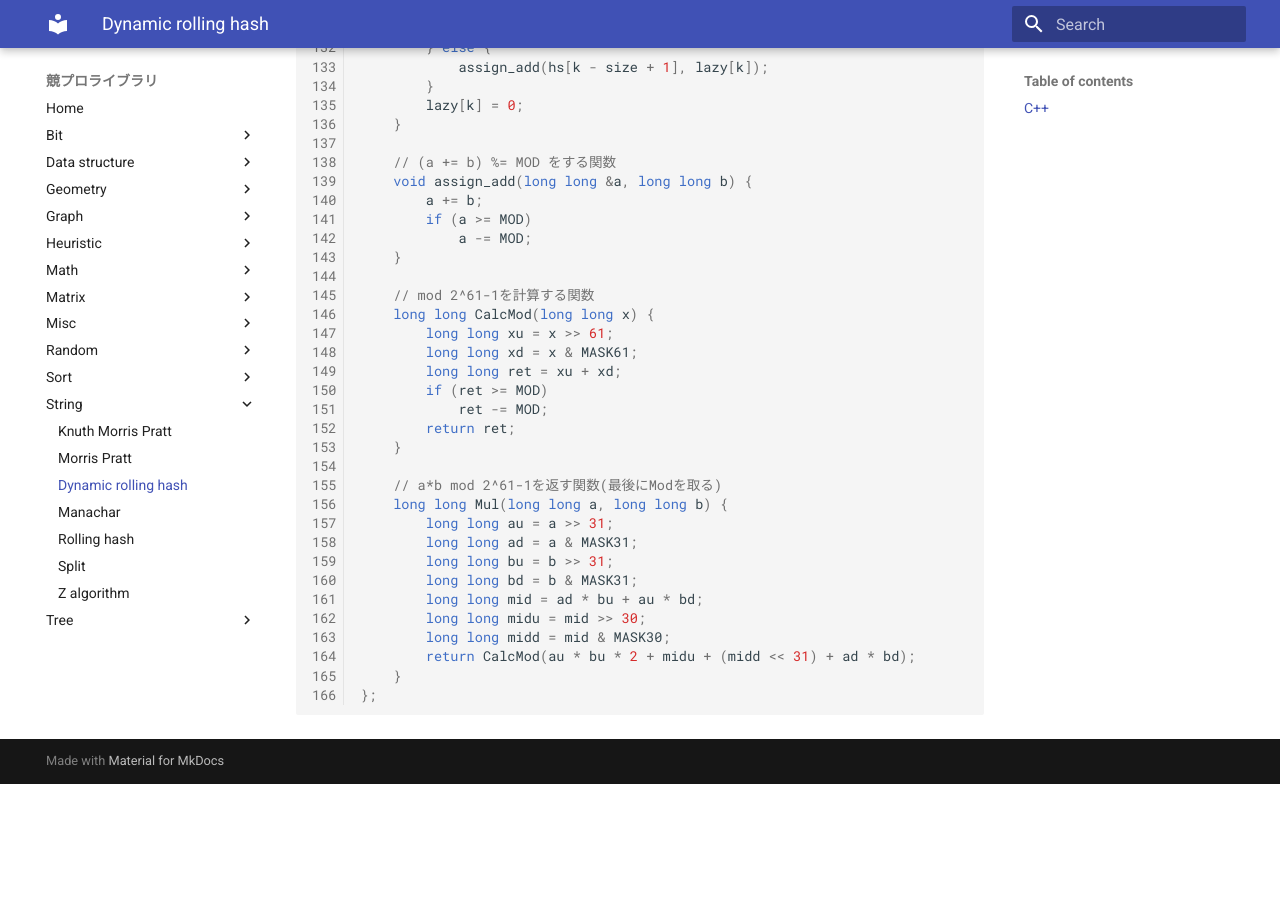
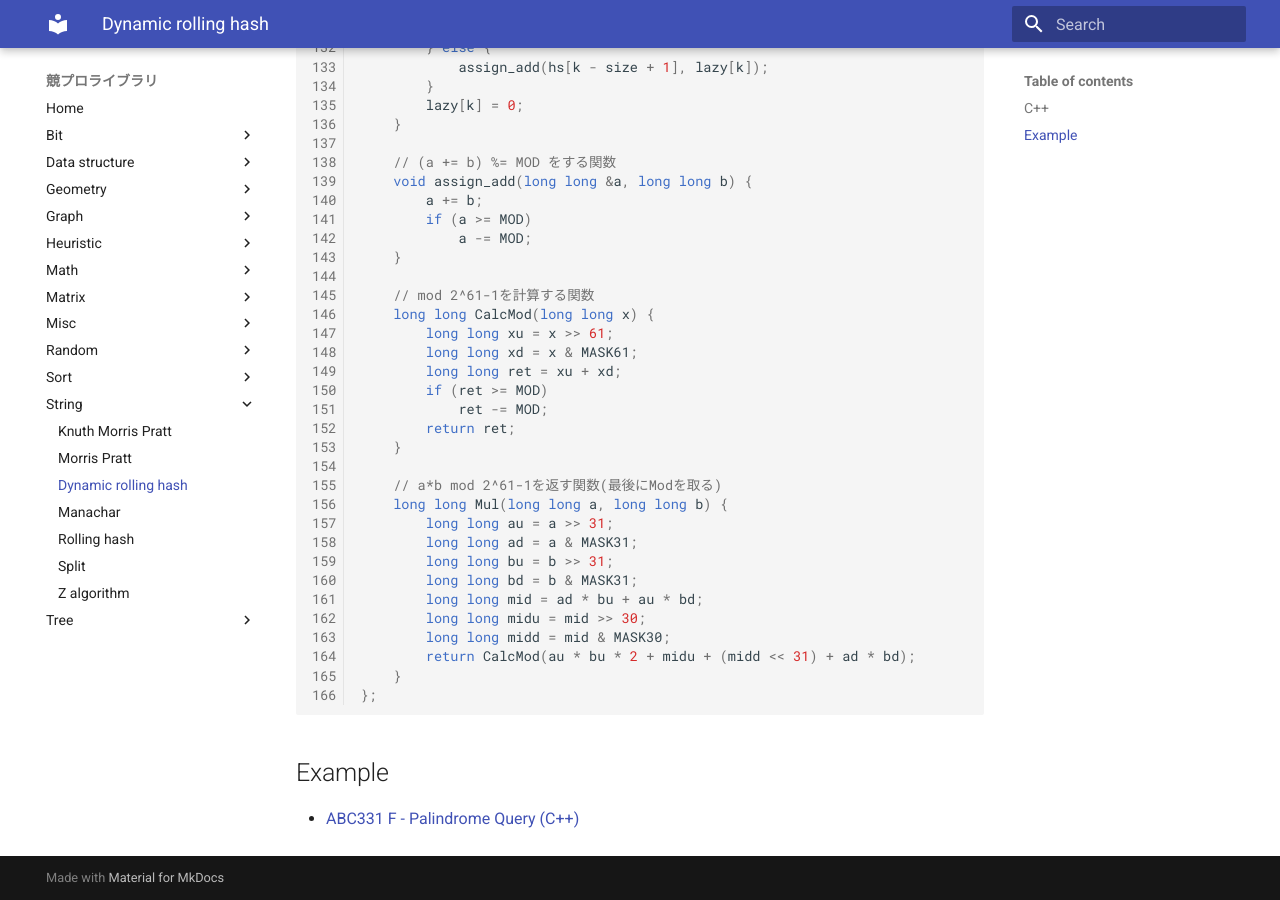
Before and after one commit to Plan88/kyopro-library, an MkDocs documentation site: the page built from docs/string/dynamic_rolling_hash.md, in a window 1280 px wide and 900 px high, scrolled down 5340 px. Built offline with MkDocs 1.6.1 and Material for MkDocs 9.7.7, drawn with Linux system fonts in a browser that asks for light colours; before the commit the page ends 6124 px from its top, so only the background shows below that.

Commit message:
add example

````diff
--- a/docs/string/dynamic_rolling_hash.md
+++ b/docs/string/dynamic_rolling_hash.md
@@ -306,3 +306,7 @@ struct DynamicRollingHash {
     }
 };
 ```
+
+## Example
+
+- [ABC331 F - Palindrome Query (C++)](https://atcoder.jp/contests/abc331/submissions/52514217)
````
